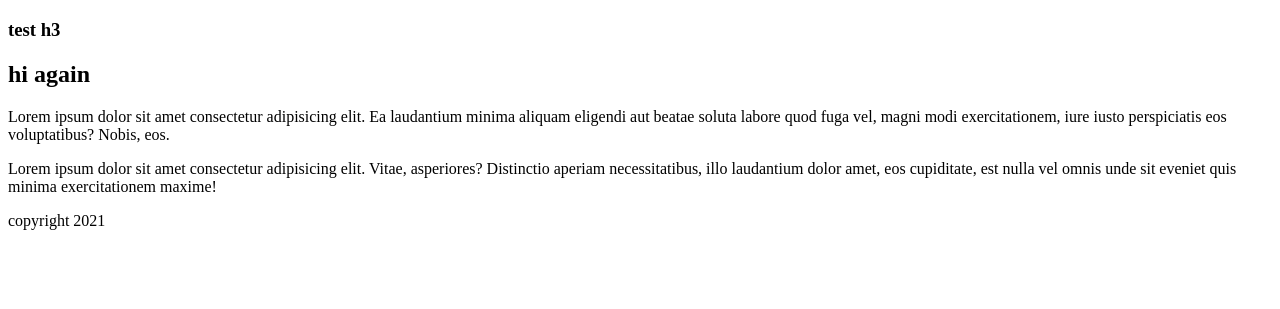
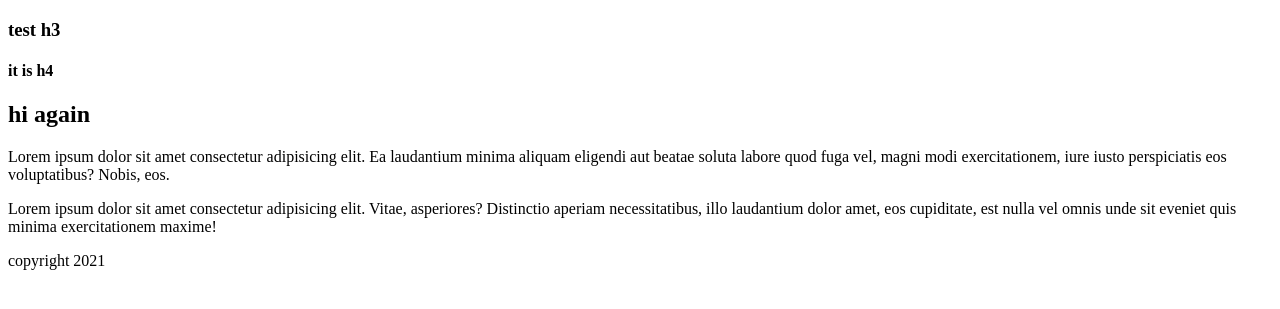
Before and after one commit to DivisionC/brian, a plain HTML site: page index.html in a window 1280 px wide. Shown: the part 231-540 px from the top of the page. Drawn offline with Linux system fonts and the light colour scheme.

Commit message:
adding h4

```diff
--- a/index.html
+++ b/index.html
@@ -23,6 +23,7 @@
     <main id="centerThing">
         <h1>Heading 1</h1>
         <h3>test h3</h3>
+        <h4>it is h4</h4>
         <h2>hi again</h2>
         <p>Lorem ipsum dolor sit amet consectetur adipisicing elit. Ea laudantium minima aliquam eligendi aut beatae soluta labore quod fuga vel, magni modi exercitationem, iure iusto perspiciatis eos voluptatibus? Nobis, eos.</p>
         <p>Lorem ipsum dolor sit amet consectetur adipisicing elit. Vitae, asperiores? Distinctio aperiam necessitatibus, illo laudantium dolor amet, eos cupiditate, est nulla vel omnis unde sit eveniet quis minima exercitationem maxime!</p>
```
